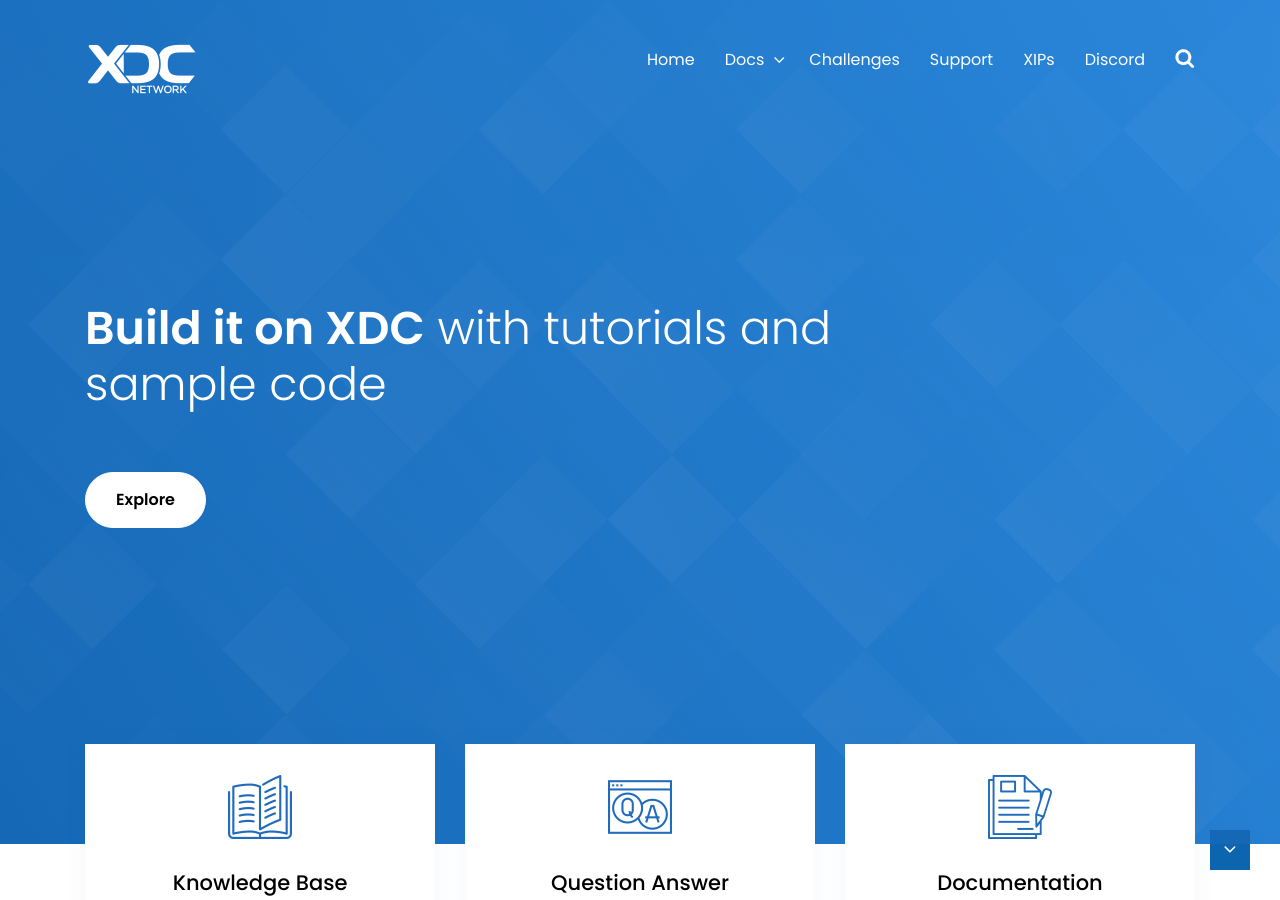
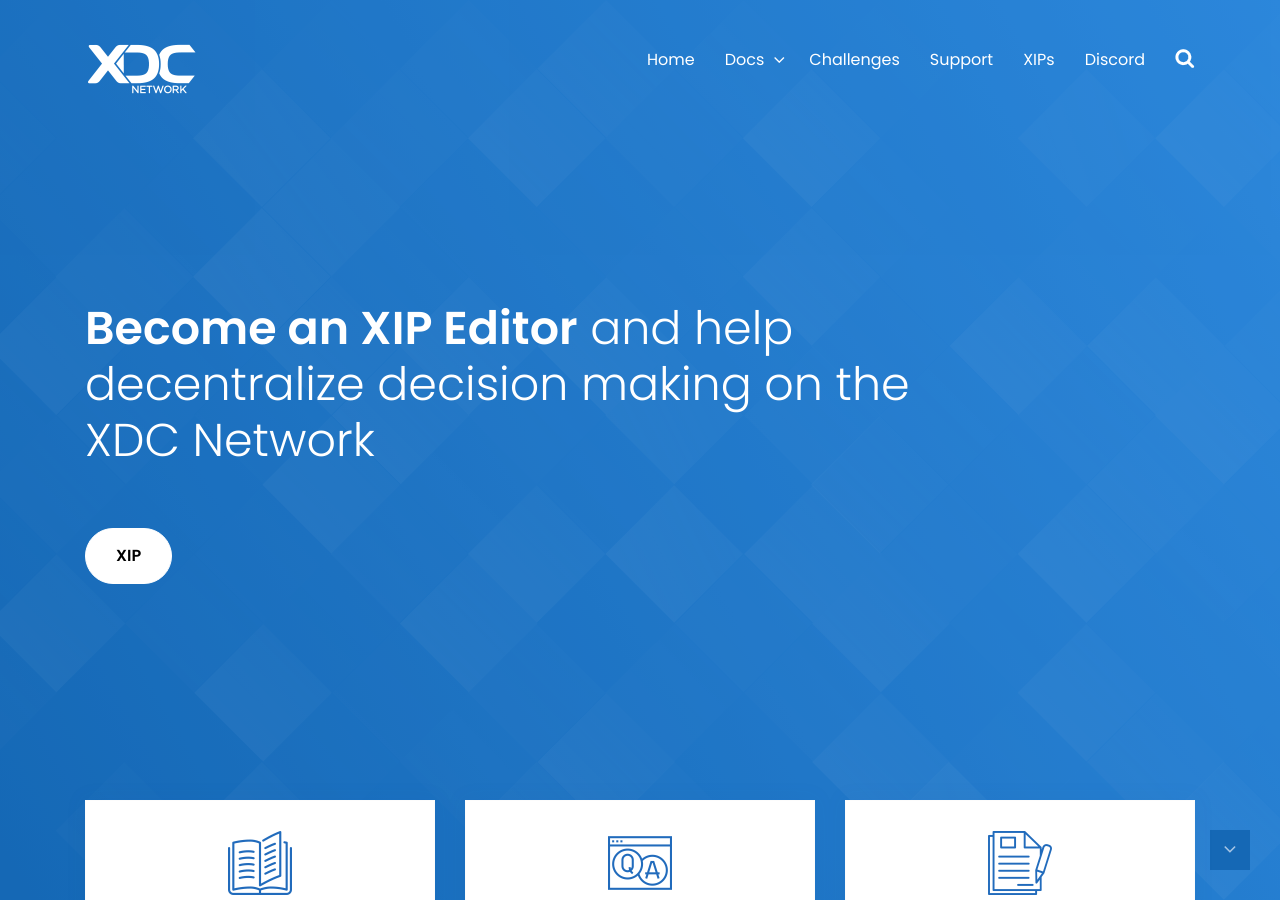
Before and after one commit to XDC-Community/XDC-Community.github.io, a Jekyll site: the page built from index.html, in a window 1280 px wide and 900 px high. Built offline with Jekyll 4.4.1, drawn with Linux system fonts in a browser that asks for light colours; some of the changed text lies outside the part shown.

Commit message:
Adding XIP Editor Handbook Doc

```diff
--- a/_data/slider.yml
+++ b/_data/slider.yml
@@ -3,6 +3,6 @@
   button_label: "Docs"
   button_link: "https://themeix.com/product/doxy-documentation-website-jekyll-template/"
 
-- title: "<span>Build it on XDC</span> with tutorials and sample code"
-  button_label: "Explore"
-  button_link: "/pages/submit-ticket"
+- title: "<span>Become an XIP Editor</span> and help decentralize decision making on the XDC Network"
+  button_label: "XIP"
+  button_link: "/docs/xip-editor-handbook"
```
Also changed, not shown: _docs/2022-08-19-xip-editor-handbook.md (added, +40 -0 lines).
